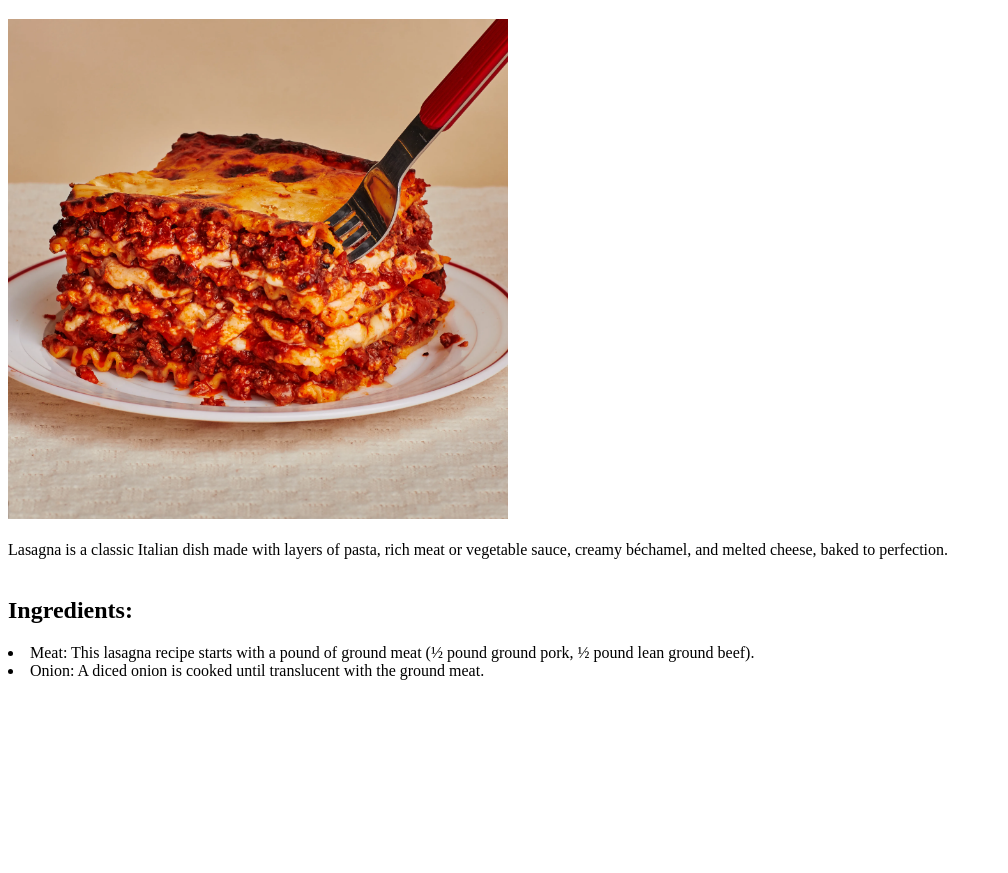
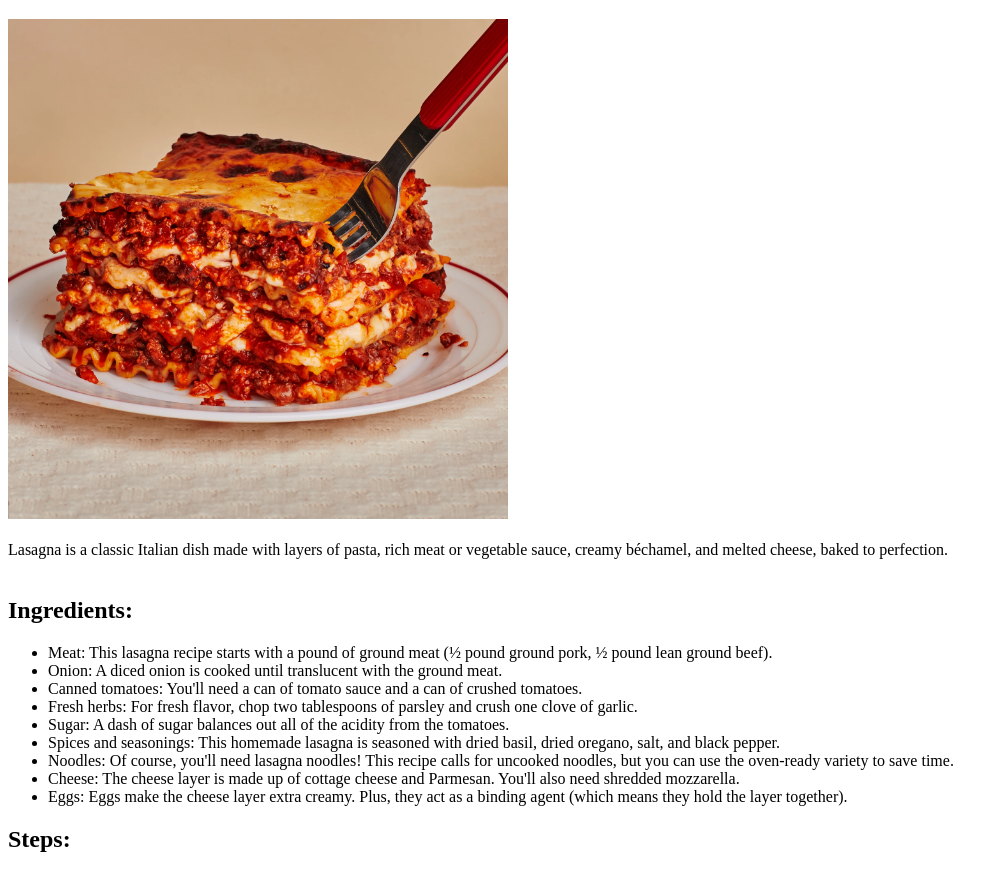
Before and after one commit to shahmeerxkhan/odin-recipes, a plain HTML site: page lasagna.html in a window 1280 px wide. Shown: the part 141-1014 px from the top of the page, without its empty margins (0-1008 px from the left). Before the commit the page ends 829 px from the top, so only its background shows below. Drawn offline with Linux system fonts and the light colour scheme.

Commit message:
added lasagna steps

```diff
--- a/lasagna.html
+++ b/lasagna.html
@@ -19,8 +19,22 @@
     <figcaption> Lasagna is a classic Italian dish made with layers of pasta, rich meat or vegetable sauce, creamy béchamel, and melted cheese, baked to perfection.</figcaption>
     <br>
     <h2>Ingredients:</h2>
+    <ul>
     <li> Meat: This lasagna recipe starts with a pound of ground meat (½ pound ground pork, ½ pound lean ground beef).</li>
     <li> Onion: A diced onion is cooked until translucent with the ground meat.</li>
+    <li>Canned tomatoes: You'll need a can of tomato sauce and a can of crushed tomatoes.</li>
+    <li>Fresh herbs: For fresh flavor, chop two tablespoons of parsley and crush one clove of garlic.</li>
+    <li>Sugar: A dash of sugar balances out all of the acidity from the tomatoes.</li>
+    <li>Spices and seasonings: This homemade lasagna is seasoned with dried basil, dried oregano, salt, and black pepper.</li>
+    <li>Noodles: Of course, you'll need lasagna noodles! This recipe calls for uncooked noodles, but you can use the oven-ready variety to save time.</li>
+    <li>Cheese: The cheese layer is made up of cottage cheese and Parmesan. You'll also need shredded mozzarella.</li>
+    <li>Eggs: Eggs make the cheese layer extra creamy. Plus, they act as a binding agent (which means they hold the layer together).</li>
+    </ul>
+
+    <h2>Steps:</h2>
+
+
+    </ul>
 
 
 
```
